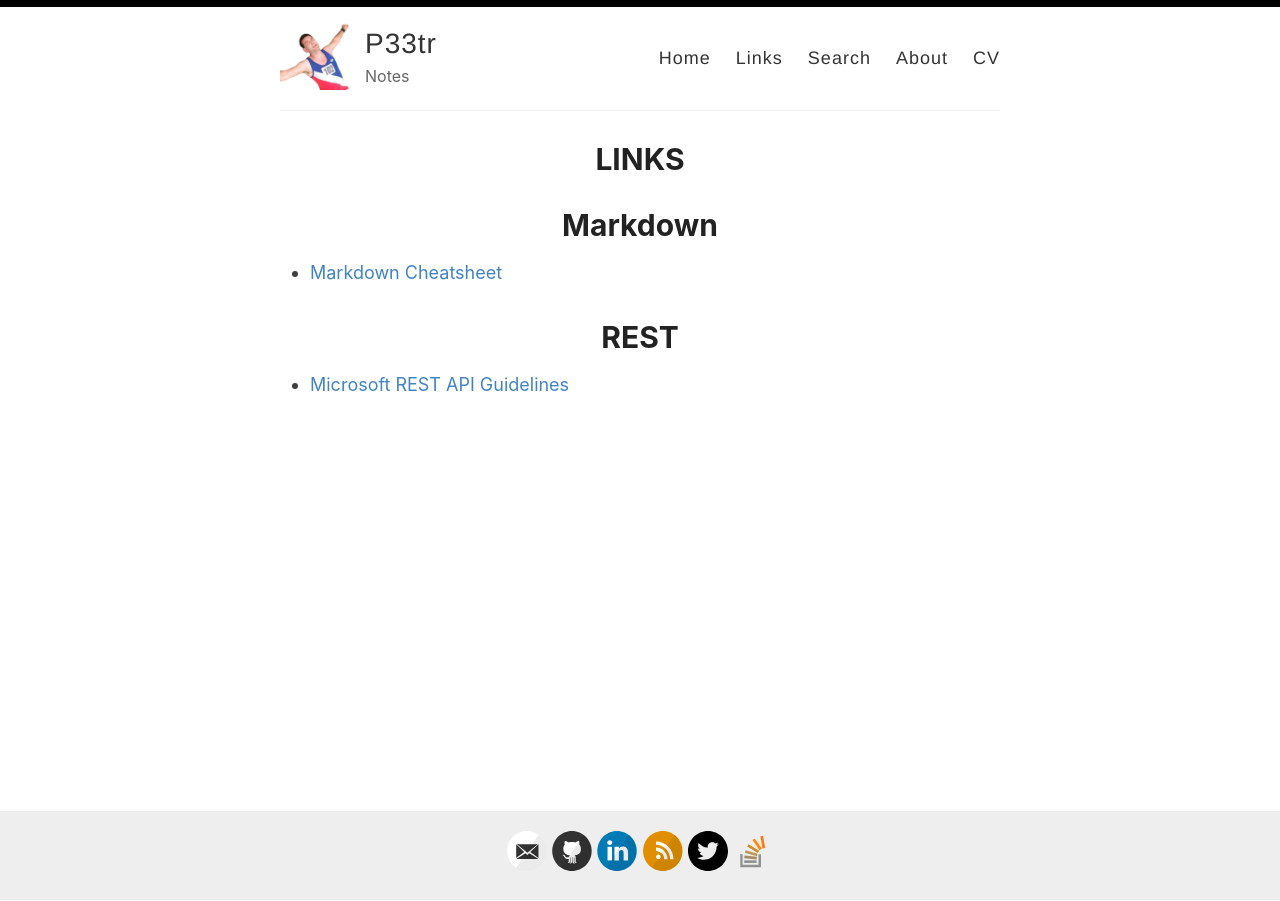
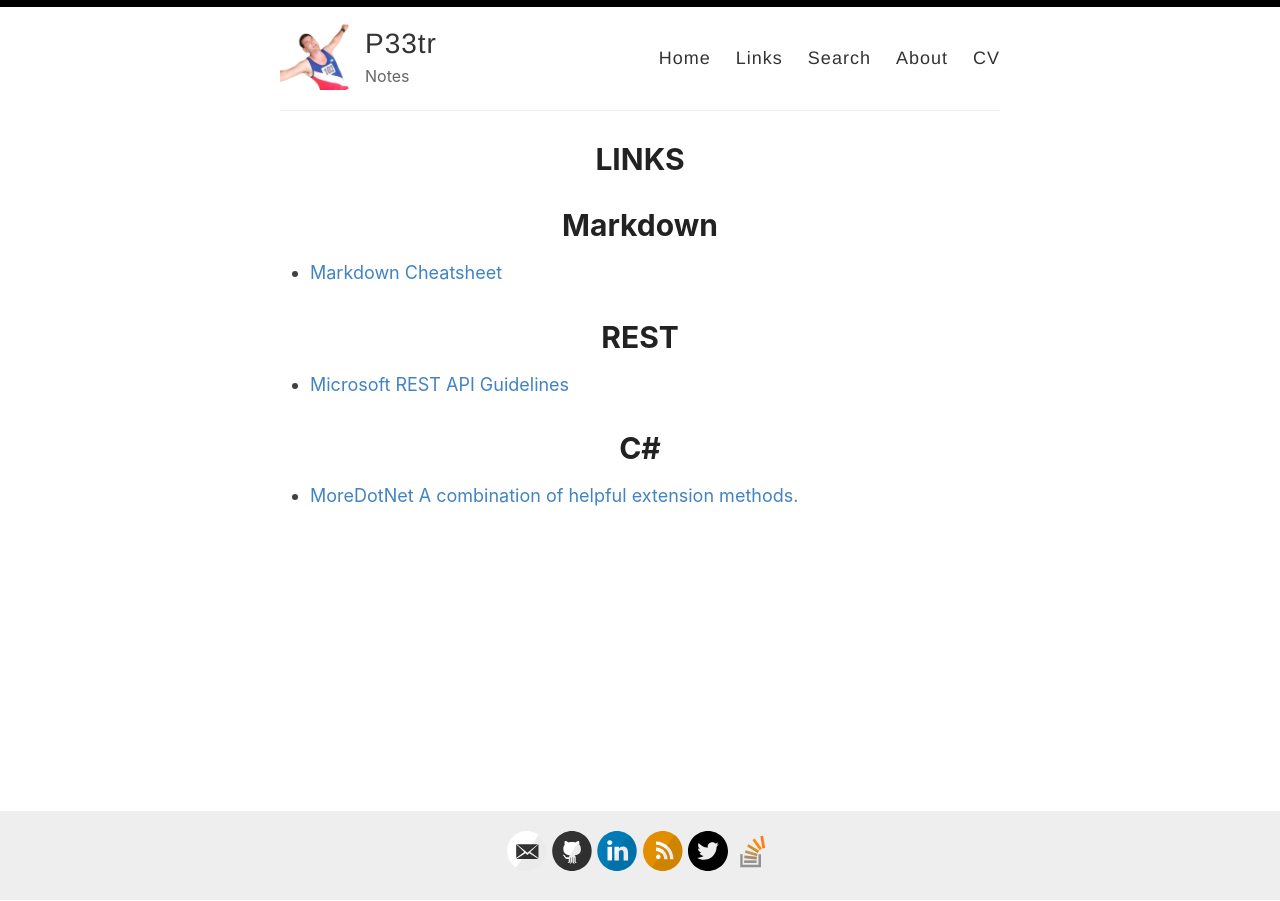
Before and after one commit to petermarshall/blog, a Jekyll site: the page built from _pages/links.md, in a window 1280 px wide. Built offline with Jekyll 4.4.1, drawn with Linux system fonts in a browser that asks for light colours.

Commit message:
Update links.md

```diff
--- a/_pages/links.md
+++ b/_pages/links.md
@@ -11,3 +11,6 @@ permalink: /links/
 
 # REST
 * [Microsoft REST API Guidelines](https://github.com/microsoft/api-guidelines/blob/vNext/Guidelines.md)
+
+# C#
+* [MoreDotNet A combination of helpful extension methods.](https://github.com/Teodor92/MoreDotNet)
```
